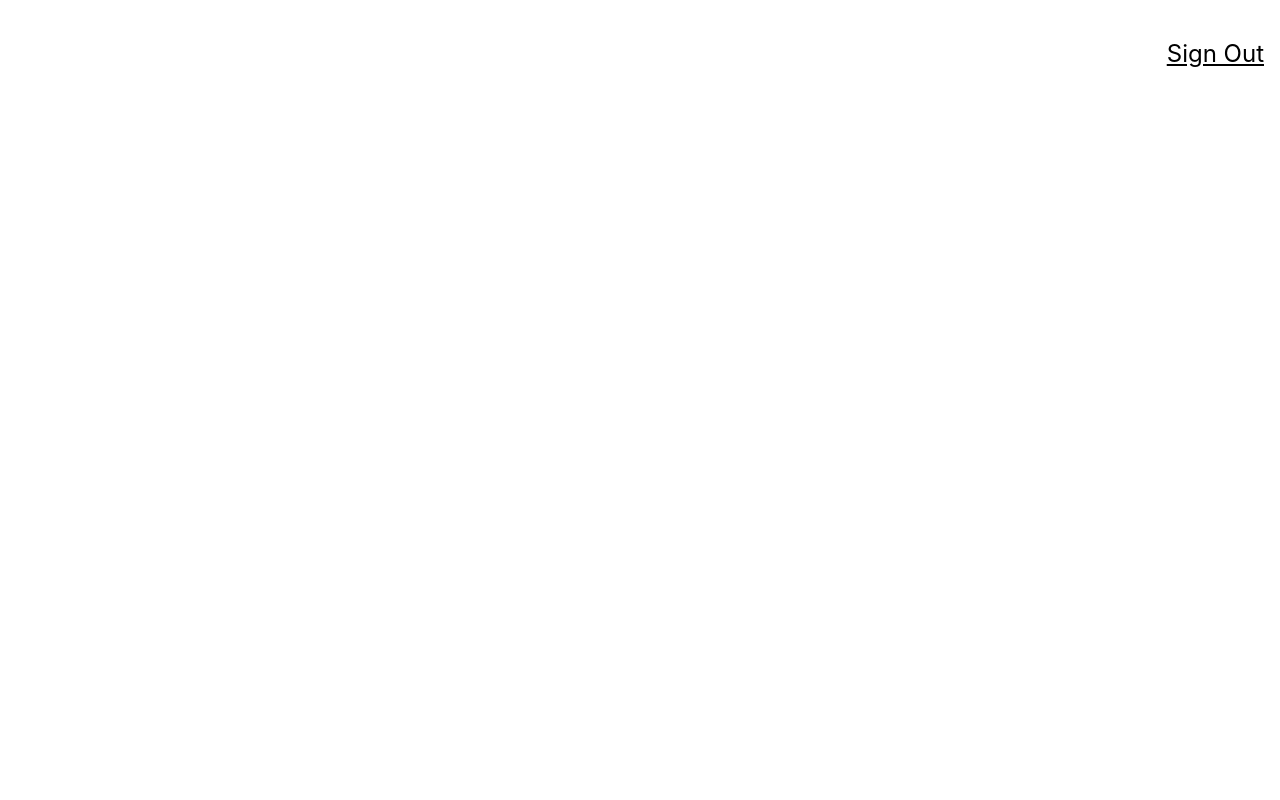
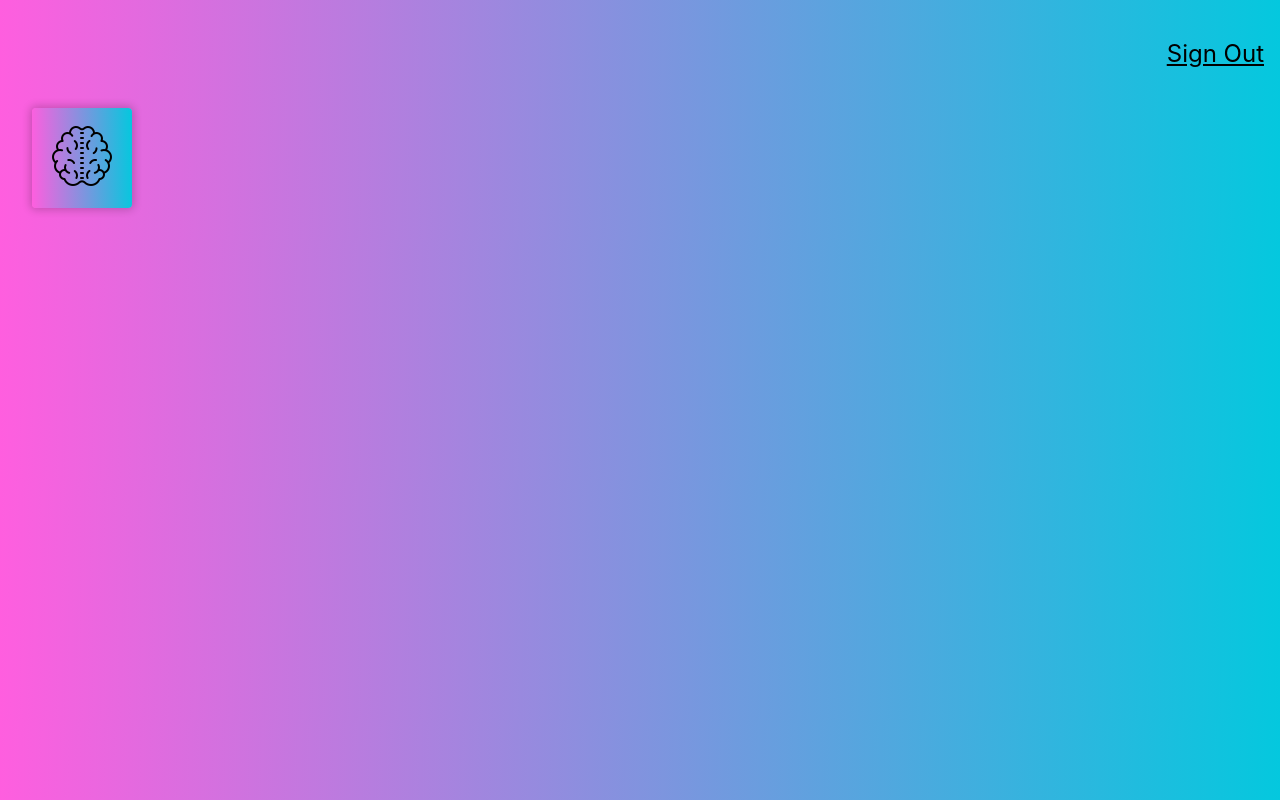
Before and after one commit to srudqvist/facerecognitionreact, a React (Create React App) app: page / in a window 1280 px wide. Built offline with nearby package versions, Linux system fonts and the light colour scheme.

Commit message:
Added logo and tilt

```diff
--- a/package.json
+++ b/package.json
@@ -6,8 +6,10 @@
     "@testing-library/jest-dom": "^5.16.5",
     "@testing-library/react": "^13.4.0",
     "@testing-library/user-event": "^13.5.0",
+    "particles-bg": "^2.5.5",
     "react": "^18.2.0",
     "react-dom": "^18.2.0",
+    "react-parallax-tilt": "^1.7.147",
     "react-scripts": "5.0.1",
     "tachyons": "^4.12.0",
     "web-vitals": "^2.1.4"
--- a/src/App.js
+++ b/src/App.js
@@ -1,12 +1,13 @@
 import "./App.css";
 import Navigation from "./components/Navigation/Navigation";
+import Logo from "./components/Logo/Logo";
 
 function App() {
 	return (
 		<div className="App">
 			<Navigation />
-			{/* <Logo />
-      <ImageLinkForm />
+			<Logo />
+			{/* <ImageLinkForm />
       <FaceRecognition /> */}
 		</div>
 	);
--- /dev/null
+++ b/src/components/Logo/Logo.css
@@ -0,0 +1,3 @@
+.Tilt {
+    background: linear-gradient(89deg, #FF5EDF 25%,  #04C8DE 35%),
+}
--- /dev/null
+++ b/src/components/Logo/Logo.js
@@ -0,0 +1,38 @@
+import React from "react";
+import Tilt from "react-parallax-tilt";
+import "./Logo.css";
+import brain from "./brainIcon.png";
+
+const Logo = () => {
+	return (
+		<div className="ma4 mt0">
+			<Tilt
+				className="Tilt br2 shadow-2 parallax-effect"
+				tiltReverse={true}
+				// reset={false}
+				perspective={500}
+				glareEnable={true}
+				glareMaxOpacity={0.45}
+				// scale={1.02}
+				// options={{ max: 100 }}
+				style={{
+					height: 100,
+					width: 100,
+					background:
+						"linear-gradient(89deg, #FF5EDF 0%,  #04C8DE 100%)",
+				}}
+				// style={{ height: "100px", width: "100px" }}
+			>
+				<div className="Tilt-inner pa3">
+					<img
+						// style={{ paddingTop: "5px" }}
+						alt="brain logo"
+						src={brain}
+					></img>
+				</div>
+			</Tilt>
+		</div>
+	);
+};
+
+export default Logo;
--- a/src/index.css
+++ b/src/index.css
@@ -3,6 +3,9 @@ body {
   font-family: -apple-system, BlinkMacSystemFont, 'Segoe UI', 'Roboto', 'Oxygen',
     'Ubuntu', 'Cantarell', 'Fira Sans', 'Droid Sans', 'Helvetica Neue',
     sans-serif;
+  background: linear-gradient(89deg, #FF5EDF 0%, #04C8DE 100%);
+  /* background: linear-gradient(89deg, #FF512F 0%, #DD2476 100%); */
+
   -webkit-font-smoothing: antialiased;
   -moz-osx-font-smoothing: grayscale;
 }
```
Also changed, not shown: src/components/Logo/brainIcon.png (added), 1 other file (tests, documents, lock files or other folders).
